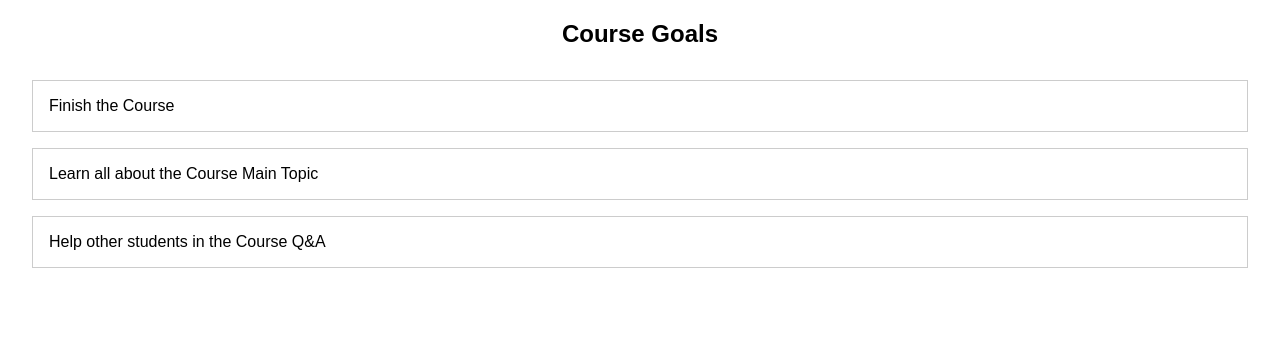
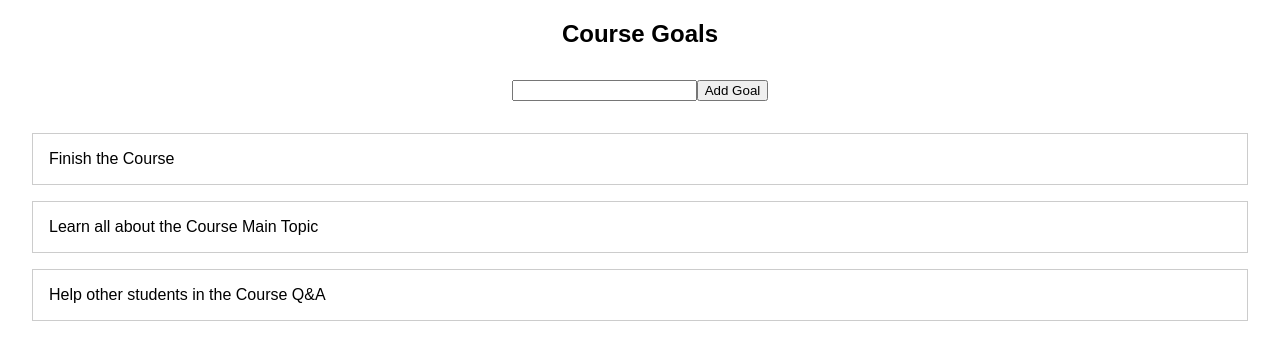
Before and after one commit to ambujbpl/reactjsApp, a React (Create React App) app: page / in a window 1280 px wide. Shown: the top 360 px of the page. Built offline with nearby package versions, Linux system fonts and the light colour scheme.

Commit message:
add new goal coponent and it's Handling Events

```diff
--- a/src/App.js
+++ b/src/App.js
@@ -1,6 +1,7 @@
 import React from 'react';
 
-import GoalList from './components/GoalList';
+import GoalList from './components/GoalList/GoalList';
+import NewGoal from './components/NewGoal/NewGoal';
 import './App.css';
 
 const App = () => {
@@ -13,6 +14,7 @@
   return (
     <div className="course-goals">
       <h2>Course Goals</h2>
+      <NewGoal />
       <GoalList goals={courseGoals} />
     </div>
   );
--- /dev/null
+++ b/src/components/GoalList/GoalList.css
@@ -0,0 +1,11 @@
+.goal-list {
+  list-style: none;
+  margin: 2rem;
+  padding: 0;
+}
+
+.goal-list li {
+  margin: 1rem 0;
+  border: 1px solid #ccc;
+  padding: 1rem;
+}
--- /dev/null
+++ b/src/components/GoalList/GoalList.js
@@ -0,0 +1,15 @@
+import React from 'react';
+
+import './GoalList.css';
+
+const GoalList = props => {
+  return (
+    <ul className="goal-list">
+      {props.goals.map(goal => {
+        return <li key={goal.id}>{goal.text}</li>;
+      })}
+    </ul>
+  );
+};
+
+export default GoalList;
--- /dev/null
+++ b/src/components/NewGoal/NewGoal.css
@@ -0,0 +1,4 @@
+.new-goal {
+  margin: 2rem;
+  text-align: center;
+}
--- /dev/null
+++ b/src/components/NewGoal/NewGoal.js
@@ -0,0 +1,25 @@
+import React from 'react';
+
+import './NewGoal.css';
+
+const NewGoal = () => {
+  const addGoalHandler = event => {
+    event.preventDefault();
+
+    const newGoal = {
+      id: Math.random().toString(),
+      text: 'My new goal!'
+    };
+
+    console.log(newGoal);
+  };
+
+  return (
+    <form className="new-goal" onSubmit={addGoalHandler}>
+      <input type="text" />
+      <button type="submit">Add Goal</button>
+    </form>
+  );
+};
+
+export default NewGoal;
```
